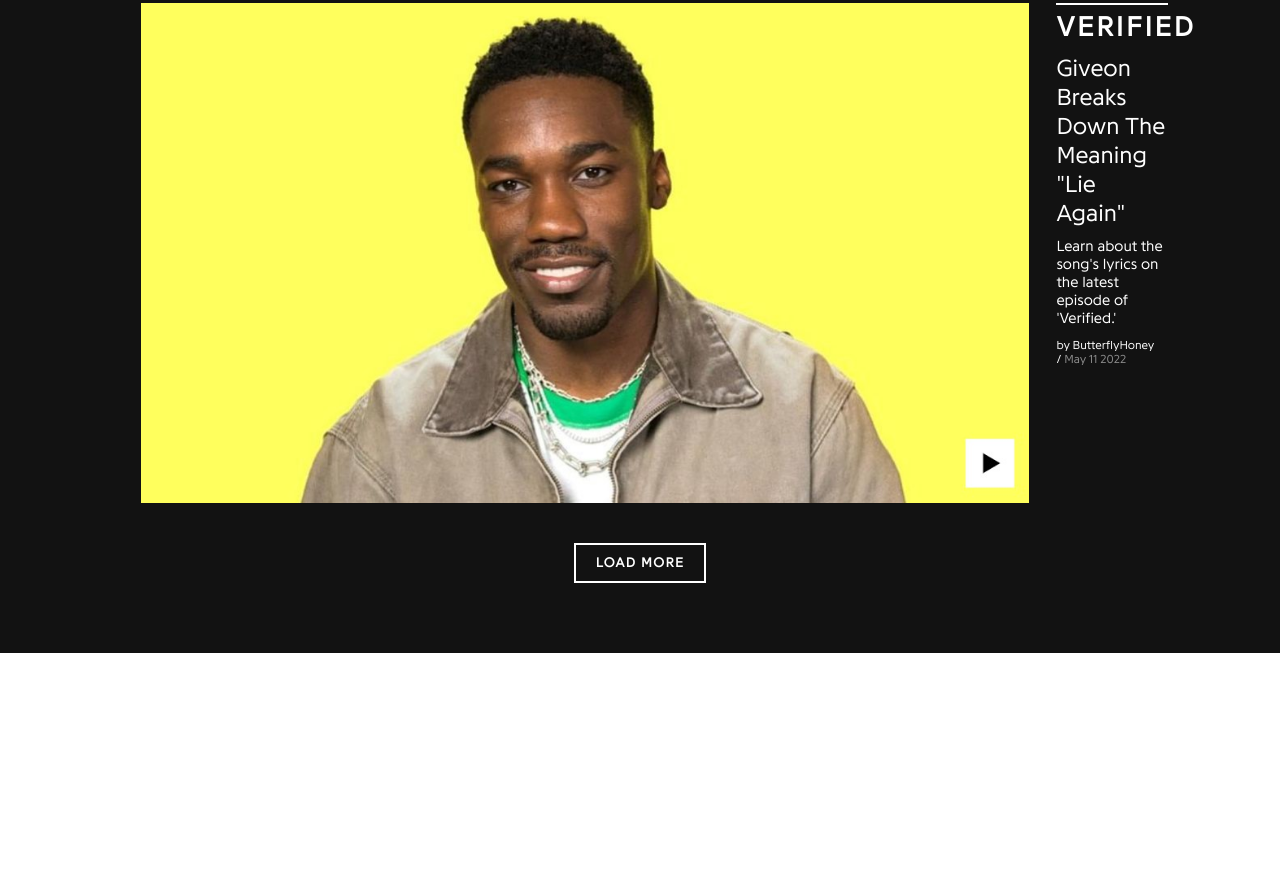
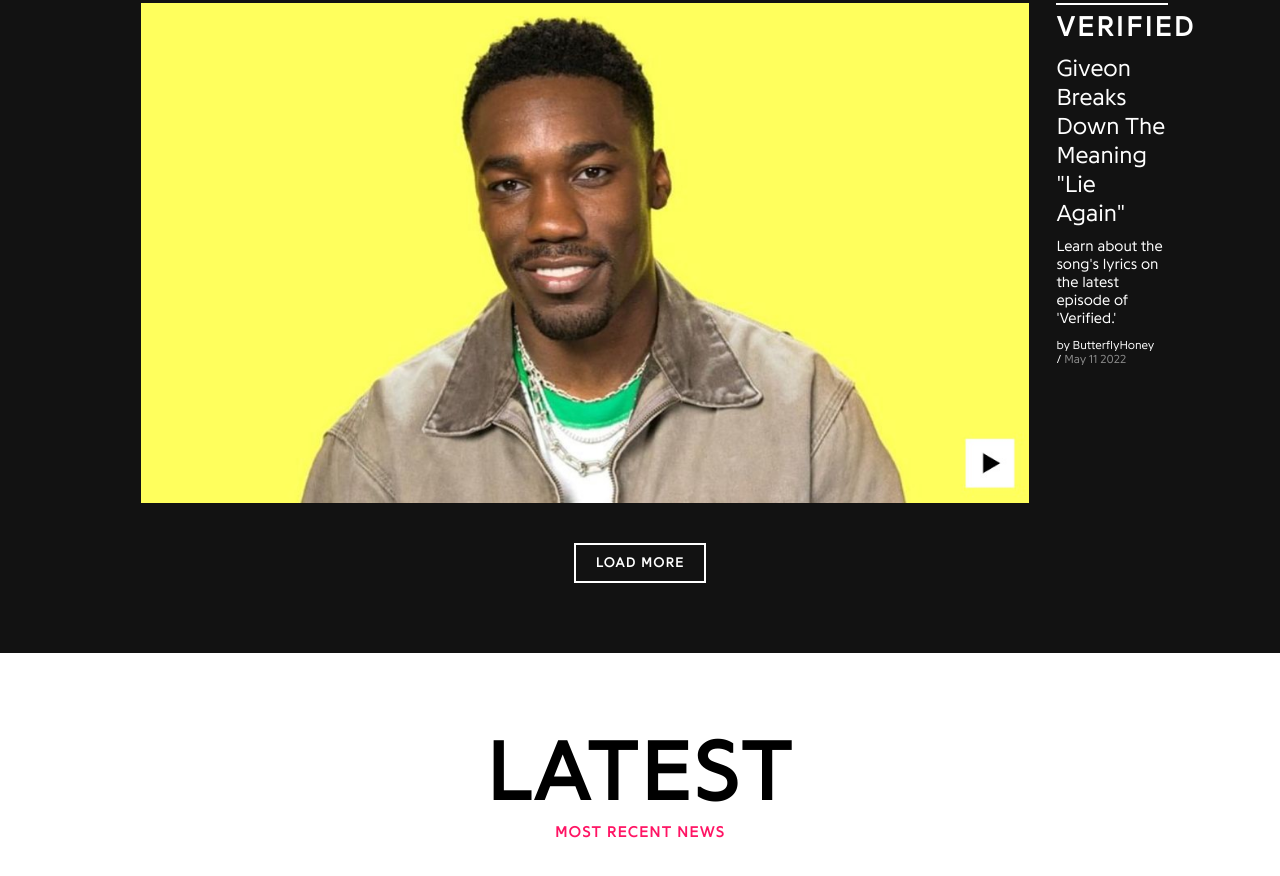
Before and after one commit to SantiagoTaracena01/Genius, a React app: page / in a window 1280 px wide. Shown: the part 2616-3492 px from the top of the page. Before the commit the page ends 3269 px from the top, so only its background shows below. Built offline with nearby package versions, Linux system fonts and the light colour scheme.

Commit message:
Video Showcase y Latest News finalizado.

```diff
--- a/src/components/Main.js
+++ b/src/components/Main.js
@@ -6,6 +6,7 @@ import Dropdown from "./Dropdown"
 import ChartSong from "./ChartSong"
 import Button from "./Button"
 import VideoShowcase from "./VideoShowcase"
+import LatestNewsGrid from "./LatestNewsGrid"
 
 import KendrickImage from "../images/kendrick-the-heart-part-5.jpg"
 import NLEChoppaImage from "../images/nle-choppa.jpg"
@@ -178,6 +179,11 @@ const Main = () => (
     <div className="video-showcase-container">
       <VideoShowcase />
     </div>
+    <h1 className="latest-title">LATEST</h1>
+    <h4 className="most-recent-news-label">MOST RECENT NEWS</h4>
+    <div className="latest-news-grid-container">
+      <LatestNewsGrid />
+    </div>
   </div>
 )
 
--- a/src/styles/main.sass
+++ b/src/styles/main.sass
@@ -1,3 +1,5 @@
+$pink-font-subcolor: rgb(255, 20, 100)
+
 .main
   width: 100%
   height: auto
@@ -27,7 +29,7 @@
     & > .charts-trending-title
       text-align: center
       font-size: 0.85em
-      color: rgb(255, 20, 100)
+      color: $pink-font-subcolor
       font-weight: bold
       letter-spacing: 0.1em
   .positive-button-container
@@ -43,3 +45,16 @@
   justify-content: center
   align-items: center
   background-color: rgb(18, 18 ,18)
+
+.latest-title
+  text-align: center
+  font-size: 5.25em
+  letter-spacing: 0.05em
+  font-weight: bold
+  margin-top: 70px
+
+.most-recent-news-label
+  color: $pink-font-subcolor
+  letter-spacing: 0.1em
+  font-size: 0.95em
+  margin-bottom: 40px
```
